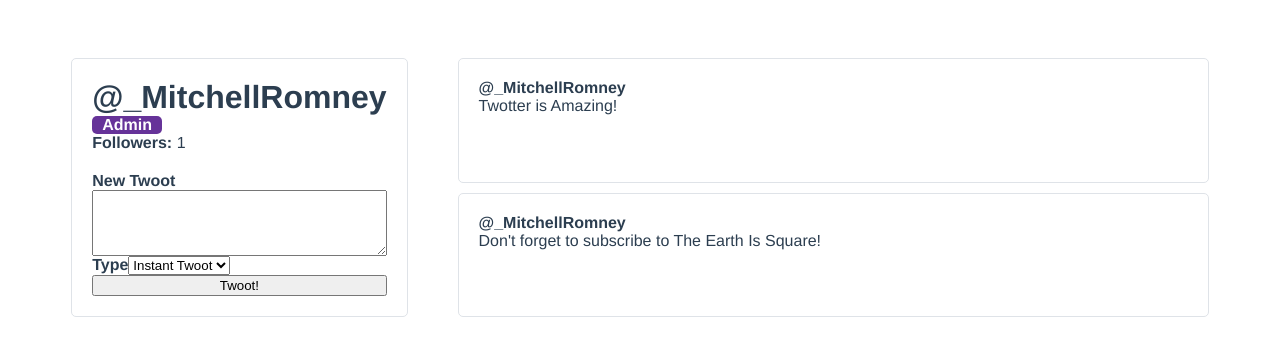
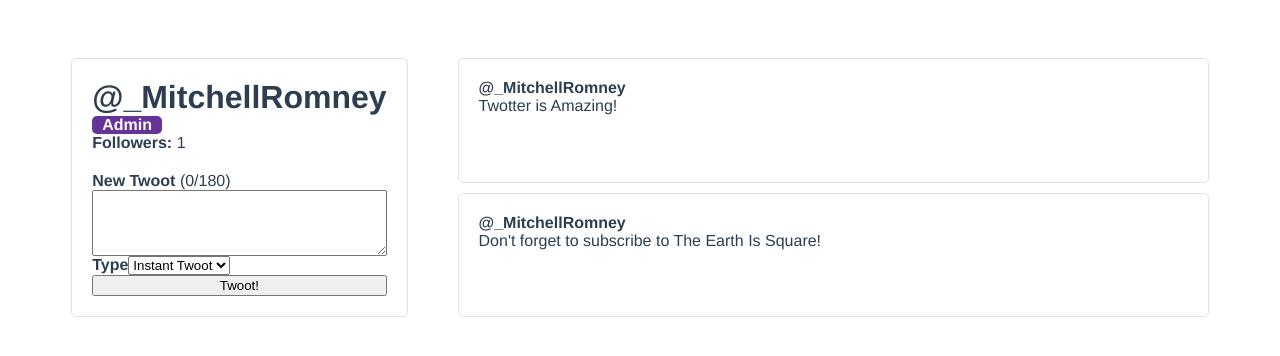
Before and after one commit to denOldTimer/twotter-tutorial, a Vue app: page / in a window 1280 px wide. Shown: the top 356 px of the page. Built offline with nearby package versions, Linux system fonts and the light colour scheme.

Commit message:
chapter six dynamic styling

```diff
--- a/src/components/UserProfile.vue
+++ b/src/components/UserProfile.vue
@@ -6,8 +6,14 @@
       <div class="user-profile__follower-count">
         <strong>Followers: </strong>{{ followers }}
       </div>
-      <form class="user-profile__create-twoot" @submit.prevent="createNewTwoot">
-        <label for="newTwoot"><strong>New Twoot</strong></label>
+      <form
+        class="user-profile__create-twoot"
+        @submit.prevent="createNewTwoot"
+        :class="{ '--exceeded': newTwootCharacterCount > 180 }"
+      >
+        <label for="newTwoot"
+          ><strong>New Twoot</strong> ({{ newTwootCharacterCount }}/180)
+        </label>
         <textarea id="newTwoot" rows="4" v-model="newTwootContent"></textarea>
 
         <div class="user-profiel__create-twoot-type">
@@ -78,7 +84,11 @@ export default {
   computed:{
     fullname(){
       return `${this.user.firstName} ${this.user.lastName}`
+    },
+    newTwootCharacterCount(){
+        return this.newTwootContent.length;
     }
+
   },
    methods: {
     followUser(){
@@ -94,7 +104,7 @@ export default {
                 id: this.user.twoots.length + 1,
                 content: this.newTwootContent
             })
-            this.newTwootContent = ''
+            this.newTwootContent = '';
         }
     }
   },
@@ -136,6 +146,16 @@ export default {
       padding-top: 20px;
       display: flex;
       flex-direction: column;
+
+      &.--exceeded {
+        color: red;
+        border-color: red;
+        button {
+          background-color: red;
+          border: none;
+          color: white;
+        }
+      }
     }
   }
   .user-profile__twoots-wrapper {
```
